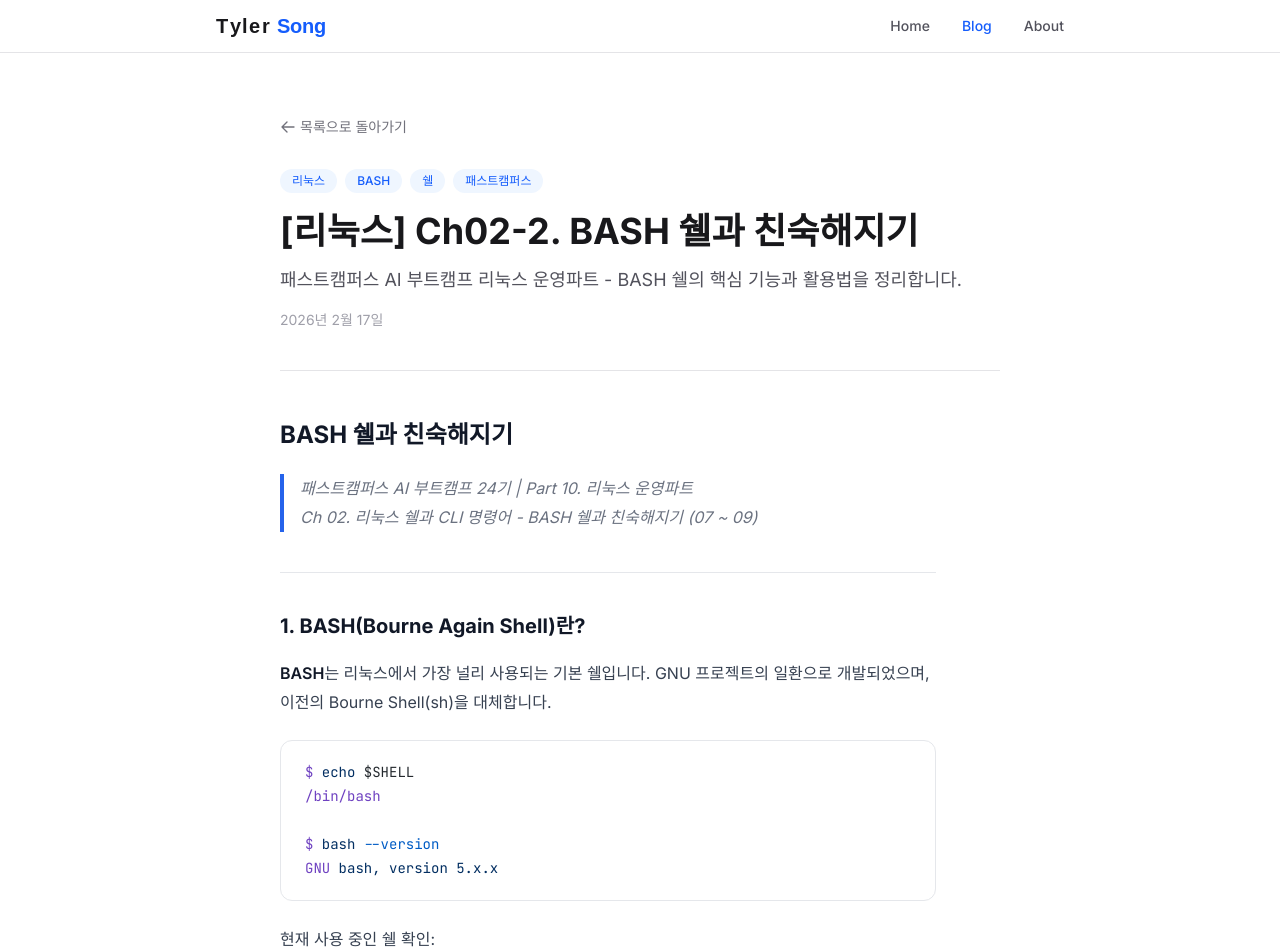
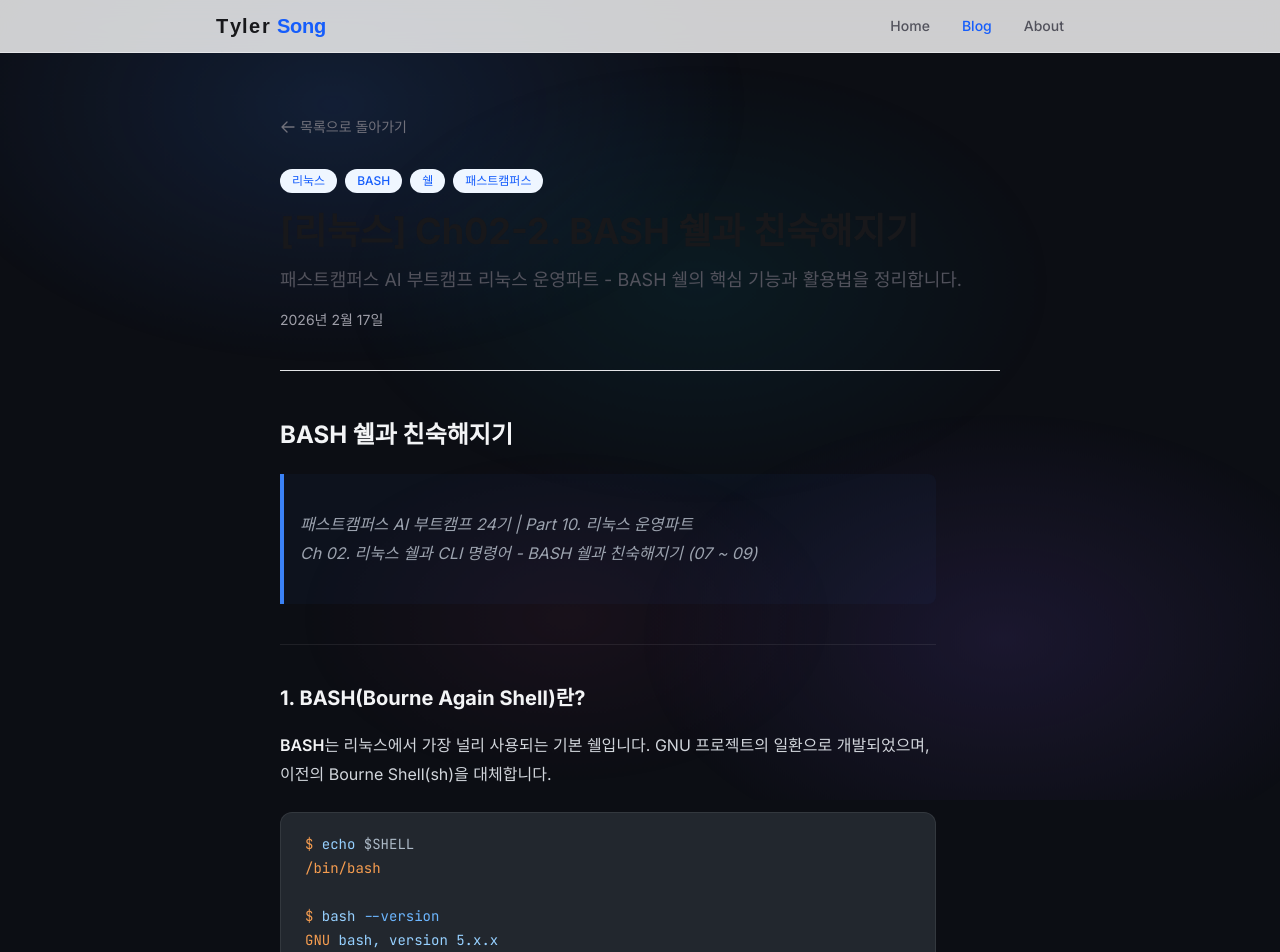
Before and after one commit to alstjd0051/git_blog, a Next.js app: page /blog/linux-ch02-bash-shell in a window 1280 px wide. Shown: the top 952 px of the page. Built offline with nearby package versions, Linux system fonts and the light colour scheme; a web font is replaced by a local one.

Commit message:
Enhance global styles with glassmorphism effects and mesh gradients. Updated color variables for improved aesthetics and added new utility classes for glass cards and mesh backgrounds. Adjusted prose styles for better readability and consistency across components.

```diff
--- a/app/globals.css
+++ b/app/globals.css
@@ -1,8 +1,42 @@
 @import "tailwindcss";
 
 :root {
-  --background: #ffffff;
-  --foreground: #171717;
+  --background: #0c0e14;
+  --foreground: #ededed;
+
+  /* 글래스 배경 */
+  --glass-bg: rgba(255, 255, 255, 0.08);
+  --glass-bg-hover: rgba(255, 255, 255, 0.14);
+  --glass-bg-active: rgba(255, 255, 255, 0.20);
+
+  /* 블러 레벨 */
+  --glass-blur-sm: 8px;
+  --glass-blur-md: 16px;
+  --glass-blur-lg: 24px;
+  --glass-blur-xl: 40px;
+
+  /* 보더 */
+  --glass-border: 1px solid rgba(255, 255, 255, 0.12);
+  --glass-border-light: 1px solid rgba(255, 255, 255, 0.06);
+
+  /* 그림자 */
+  --glass-shadow: 0 8px 32px rgba(0, 0, 0, 0.25);
+  --glass-shadow-lg: 0 16px 48px rgba(0, 0, 0, 0.3);
+  --glass-inset: inset 0 1px 0 rgba(255, 255, 255, 0.1);
+
+  /* 굴절 그라디언트 */
+  --glass-refraction: linear-gradient(
+    135deg,
+    rgba(255, 255, 255, 0.12) 0%,
+    rgba(255, 255, 255, 0) 50%,
+    rgba(255, 255, 255, 0.04) 100%
+  );
+
+  /* 메쉬 그라디언트 배경 */
+  --mesh-color-1: rgba(59, 130, 246, 0.15);
+  --mesh-color-2: rgba(139, 92, 246, 0.12);
+  --mesh-color-3: rgba(6, 182, 212, 0.08);
+  --mesh-color-4: rgba(236, 72, 153, 0.06);
 }
 
 @theme inline {
@@ -12,28 +46,123 @@
   --font-mono: var(--font-mono);
 }
 
-@media (prefers-color-scheme: dark) {
-  :root {
-    --background: #0a0a0a;
-    --foreground: #ededed;
-  }
-}
-
 body {
   background: var(--background);
   color: var(--foreground);
   font-family: var(--font-sans), system-ui, -apple-system, sans-serif;
 }
 
+/* 메쉬 그라디언트 배경 */
+.mesh-gradient-bg {
+  position: fixed;
+  inset: 0;
+  z-index: -1;
+  overflow: hidden;
+  pointer-events: none;
+}
+
+.mesh-gradient-bg::before {
+  content: '';
+  position: absolute;
+  top: -20%;
+  left: -10%;
+  width: 60%;
+  height: 60%;
+  background: radial-gradient(ellipse, var(--mesh-color-1) 0%, transparent 70%);
+  animation: mesh-float-1 20s ease-in-out infinite;
+}
+
+.mesh-gradient-bg::after {
+  content: '';
+  position: absolute;
+  bottom: -10%;
+  right: -10%;
+  width: 55%;
+  height: 55%;
+  background: radial-gradient(ellipse, var(--mesh-color-2) 0%, transparent 70%);
+  animation: mesh-float-2 25s ease-in-out infinite;
+}
+
+.mesh-orb-1 {
+  position: absolute;
+  top: 40%;
+  left: 50%;
+  width: 50%;
+  height: 50%;
+  background: radial-gradient(ellipse, var(--mesh-color-3) 0%, transparent 70%);
+  animation: mesh-float-3 18s ease-in-out infinite;
+}
+
+.mesh-orb-2 {
+  position: absolute;
+  top: 60%;
+  left: 20%;
+  width: 40%;
+  height: 40%;
+  background: radial-gradient(ellipse, var(--mesh-color-4) 0%, transparent 70%);
+  animation: mesh-float-4 22s ease-in-out infinite;
+}
+
+@keyframes mesh-float-1 {
+  0%, 100% { transform: translate(0, 0) scale(1); }
+  33% { transform: translate(10%, 5%) scale(1.1); }
+  66% { transform: translate(-5%, 10%) scale(0.95); }
+}
+
+@keyframes mesh-float-2 {
+  0%, 100% { transform: translate(0, 0) scale(1); }
+  33% { transform: translate(-8%, -5%) scale(1.05); }
+  66% { transform: translate(5%, -8%) scale(1.1); }
+}
+
+@keyframes mesh-float-3 {
+  0%, 100% { transform: translate(-50%, -50%) scale(1); }
+  50% { transform: translate(-40%, -60%) scale(1.15); }
+}
+
+@keyframes mesh-float-4 {
+  0%, 100% { transform: translate(0, 0) scale(1); }
+  50% { transform: translate(15%, -10%) scale(1.1); }
+}
+
+/* 글래스 카드 유틸리티 */
+.glass-card {
+  background: var(--glass-bg);
+  backdrop-filter: blur(var(--glass-blur-md));
+  -webkit-backdrop-filter: blur(var(--glass-blur-md));
+  border: var(--glass-border);
+  box-shadow: var(--glass-shadow), var(--glass-inset);
+}
+
+.glass-card-hover:hover {
+  background: var(--glass-bg-hover);
+  box-shadow: var(--glass-shadow-lg), var(--glass-inset);
+}
+
+/* 글래스 굴절 오버레이 */
+.glass-refraction {
+  position: relative;
+  overflow: hidden;
+}
+
+.glass-refraction::before {
+  content: '';
+  position: absolute;
+  inset: 0;
+  background: var(--glass-refraction);
+  pointer-events: none;
+  border-radius: inherit;
+}
+
 /* Prose styles for blog content */
 .prose {
   max-width: 65ch;
-  color: #374151;
+  color: #d1d5db;
   line-height: 1.8;
 }
 
 .prose :is(h1, h2, h3, h4, h5, h6) {
-  color: #111827;
+  color: #f3f4f6;
   font-weight: 700;
   line-height: 1.3;
   margin-top: 2em;
@@ -50,23 +179,24 @@ body {
 }
 
 .prose a {
-  color: #2563eb;
+  color: #60a5fa;
   text-decoration: underline;
   text-underline-offset: 2px;
 }
 .prose a:hover {
-  color: #1d4ed8;
+  color: #93bbfd;
 }
 
-.prose strong { color: #111827; font-weight: 600; }
+.prose strong { color: #f3f4f6; font-weight: 600; }
 
 /* 인라인 코드 */
 .prose code {
-  background-color: #f3f4f6;
+  background-color: rgba(255, 255, 255, 0.08);
   border-radius: 0.25rem;
   padding: 0.15em 0.4em;
   font-size: 0.875em;
   font-family: var(--font-mono), monospace;
+  border: 1px solid rgba(255, 255, 255, 0.06);
 }
 
 /* rehype-pretty-code: figure 래퍼 */
@@ -76,7 +206,7 @@ body {
   position: relative;
 }
 
-/* rehype-pretty-code: pre 블록 (라이트 모드) */
+/* rehype-pretty-code: pre 블록 */
 .prose pre {
   border-radius: 0.75rem;
   padding: 1.25rem;
@@ -85,22 +215,25 @@ body {
   margin-bottom: 1.5em;
   font-size: 0.875rem;
   line-height: 1.7;
-  border: 1px solid #e5e7eb;
-  color: var(--shiki-light);
-  background-color: var(--shiki-light-bg);
+  border: 1px solid rgba(255, 255, 255, 0.08);
+  color: var(--shiki-dark, var(--shiki-light));
+  background-color: var(--shiki-dark-bg, var(--shiki-light-bg));
+  backdrop-filter: blur(8px);
+  -webkit-backdrop-filter: blur(8px);
 }
 
-/* rehype-pretty-code: code 안의 span 색상 (라이트 모드) */
+/* rehype-pretty-code: code 안의 span 색상 */
 .prose pre code {
   background: none;
   padding: 0;
   font-size: inherit;
   font-family: var(--font-mono), monospace;
   color: inherit;
+  border: none;
 }
 
 .prose pre code span {
-  color: var(--shiki-light);
+  color: var(--shiki-dark, var(--shiki-light));
 }
 
 /* 코드 블록 제목 (언어 표시) */
@@ -110,9 +243,11 @@ body {
   font-weight: 500;
   padding: 0.25rem 0.75rem;
   border-radius: 0.5rem 0.5rem 0 0;
-  background-color: #e5e7eb;
-  color: #4b5563;
+  background-color: rgba(255, 255, 255, 0.06);
+  color: #9ca3af;
   font-family: var(--font-mono), monospace;
+  border: 1px solid rgba(255, 255, 255, 0.06);
+  border-bottom: none;
 }
 
 /* 코드 라인 */
@@ -124,26 +259,31 @@ body {
 
 /* 하이라이트된 라인 */
 .prose pre code > [data-highlighted-line] {
-  background-color: rgba(59, 130, 246, 0.1);
+  background-color: rgba(59, 130, 246, 0.15);
   border-left: 2px solid #3b82f6;
   padding-left: calc(0.25rem - 2px);
 }
 
 /* 인라인 코드: pre 내부가 아닌 경우만 스타일 적용 */
 .prose :not(pre) > code {
-  background-color: #f3f4f6;
+  background-color: rgba(255, 255, 255, 0.08);
   border-radius: 0.25rem;
   padding: 0.15em 0.4em;
   font-size: 0.875em;
+  color: #e5e7eb;
+  border: 1px solid rgba(255, 255, 255, 0.06);
 }
 
 .prose blockquote {
-  border-left: 4px solid #2563eb;
+  border-left: 4px solid #3b82f6;
   padding-left: 1rem;
-  color: #6b7280;
+  color: #9ca3af;
   font-style: italic;
   margin-top: 1.5em;
   margin-bottom: 1.5em;
+  background: rgba(59, 130, 246, 0.04);
+  padding: 1rem;
+  border-radius: 0 0.5rem 0.5rem 0;
 }
 
 .prose ul {
@@ -172,7 +312,7 @@ body {
 }
 
 .prose hr {
-  border-color: #e5e7eb;
+  border-color: rgba(255, 255, 255, 0.08);
   margin-top: 2.5em;
   margin-bottom: 2.5em;
 }
@@ -185,46 +325,38 @@ body {
 }
 
 .prose th, .prose td {
-  border: 1px solid #e5e7eb;
+  border: 1px solid rgba(255, 255, 255, 0.08);
   padding: 0.5rem 0.75rem;
   text-align: left;
 }
 
 .prose th {
-  background-color: #f9fafb;
+  background-color: rgba(255, 255, 255, 0.04);
   font-weight: 600;
+  color: #f3f4f6;
 }
 
-/* Dark mode prose */
-@media (prefers-color-scheme: dark) {
-  .prose { color: #d1d5db; }
-  .prose :is(h1, h2, h3, h4, h5, h6) { color: #f3f4f6; }
-  .prose strong { color: #f3f4f6; }
-  .prose a { color: #60a5fa; }
-  .prose a:hover { color: #93bbfd; }
-  .prose :not(pre) > code { background-color: #1f2937; color: #e5e7eb; }
+/* 스크롤바 스타일링 */
+::-webkit-scrollbar {
+  width: 8px;
+  height: 8px;
+}
 
-  /* 다크모드: shiki 다크 테마 커스텀 프로퍼티 사용 */
-  .prose pre {
-    color: var(--shiki-dark);
-    background-color: var(--shiki-dark-bg);
-    border-color: #374151;
-  }
+::-webkit-scrollbar-track {
+  background: transparent;
+}
 
-  .prose pre code span {
-    color: var(--shiki-dark);
-  }
+::-webkit-scrollbar-thumb {
+  background: rgba(255, 255, 255, 0.1);
+  border-radius: 4px;
+}
 
-  .prose figure[data-rehype-pretty-code-figure] > figcaption {
-    background-color: #374151;
-    color: #d1d5db;
-  }
+::-webkit-scrollbar-thumb:hover {
+  background: rgba(255, 255, 255, 0.2);
+}
 
-  .prose pre code > [data-highlighted-line] {
-    background-color: rgba(59, 130, 246, 0.15);
-  }
-  .prose blockquote { border-left-color: #3b82f6; color: #9ca3af; }
-  .prose hr { border-color: #374151; }
-  .prose th { background-color: #1f2937; }
-  .prose th, .prose td { border-color: #374151; }
+/* 선택 영역 스타일 */
+::selection {
+  background: rgba(59, 130, 246, 0.3);
+  color: #ffffff;
 }
--- a/app/layout.tsx
+++ b/app/layout.tsx
@@ -1,7 +1,6 @@
 import type { Metadata } from "next";
 import { Inter, JetBrains_Mono } from "next/font/google";
 import Header from "@/components/Header";
-import Footer from "@/components/Footer";
 import "./globals.css";
 
 const inter = Inter({
@@ -40,8 +39,14 @@ export default function RootLayout({
       <body
         className={`${inter.variable} ${jetbrainsMono.variable} flex min-h-screen flex-col antialiased`}
       >
+        {/* 메쉬 그라디언트 배경 */}
+        <div className="mesh-gradient-bg" aria-hidden="true">
+          <div className="mesh-orb-1" />
+          <div className="mesh-orb-2" />
+        </div>
+
         <Header />
-        <main className="flex-1">{children}</main>
+        <main className="relative flex-1">{children}</main>
       </body>
     </html>
   );
```
